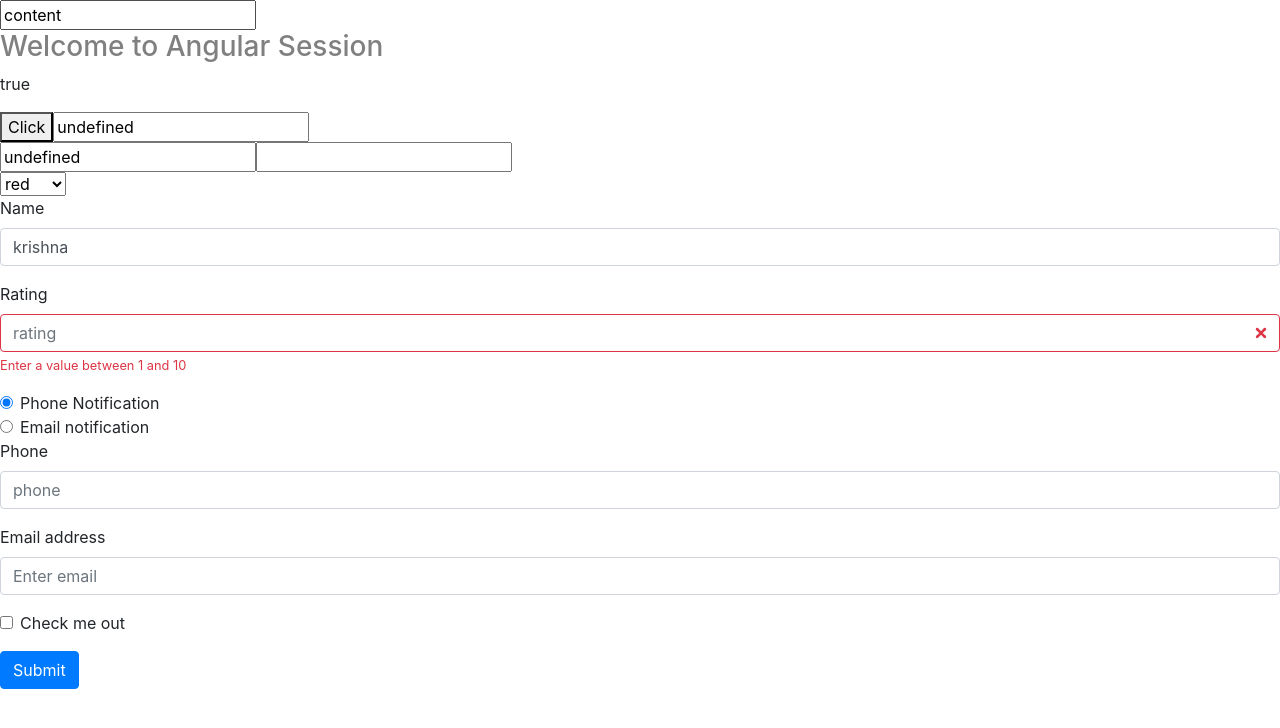
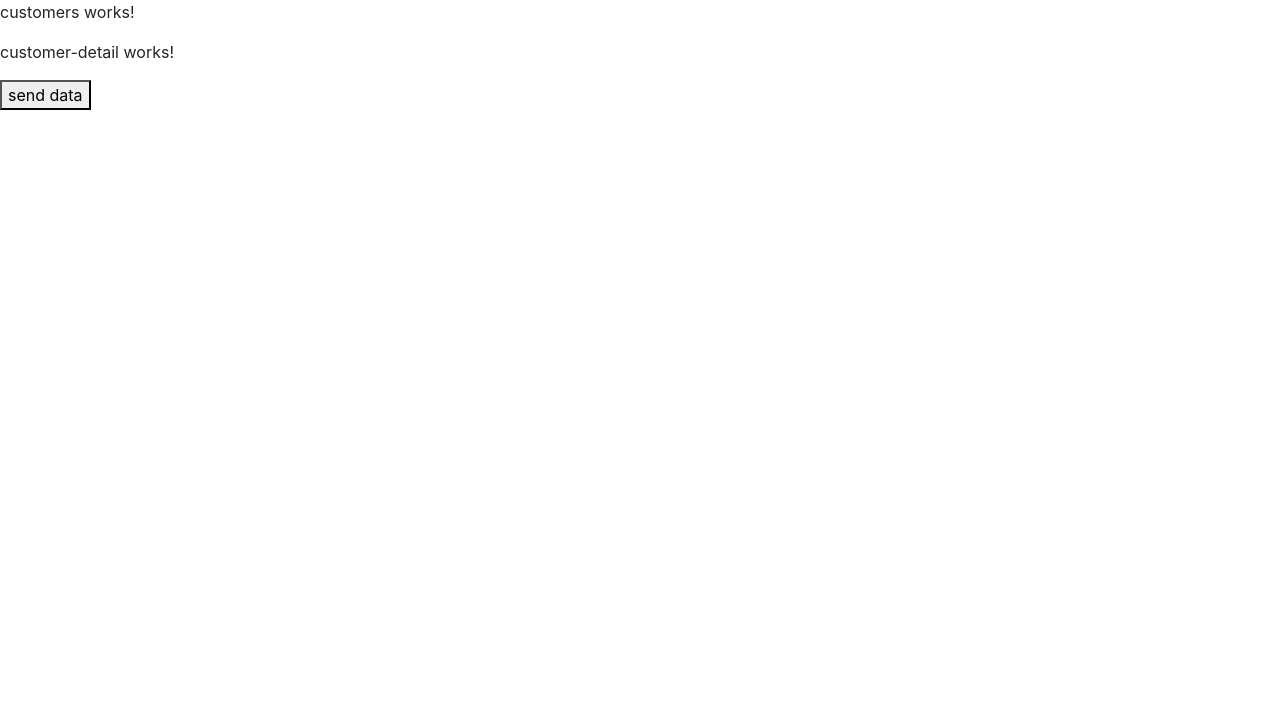
Before and after one commit to kpavankumaar/ngbatch12, an Angular app in the folder angular/basics/: page / in a window 1280 px wide. Shown: the top 728 px of the page. Built offline with nearby package versions, Linux system fonts and the light colour scheme.

Commit message:
communication between components (parent-child)

```diff
--- a/angular/basics/src/app/app.component.html
+++ b/angular/basics/src/app/app.component.html
@@ -1,5 +1,5 @@
 
-<input type="text" #user value="content">
+<!-- <input type="text" #user value="content">
 <h3 [style.color] = 'color'>{{title}} </h3>
 <p >{{ 6 == 2*3}}</p>
 <button (click)='changeColor()'>Click</button>
@@ -13,9 +13,10 @@
         (blur) = 'changeInUserDetails($event.target.value)'
     >
     <input type="text" [(ngModel)] = 'username'>
-</div>
+</div> -->
 <!-- <app-temlate-driven></app-temlate-driven> -->
-<select >
+<!-- <select >
     <option *ngFor= 'let colorVal of arr'>{{colorVal}}</option>
 </select>
-<app-reactiveform></app-reactiveform>
+<app-reactiveform></app-reactiveform> -->
+<app-customers></app-customers>
--- a/angular/basics/src/app/app.component.ts
+++ b/angular/basics/src/app/app.component.ts
@@ -9,9 +9,9 @@
   title = 'Welcome to Angular Session';
   username:string;
   arr = ['red','green','blue'];
-  @ViewChild('user') userElement:ElementRef;
+  //@ViewChild('user') userElement:ElementRef;
   ngOnInit(){
-    console.log(this.userElement.nativeElement.value);
+   // console.log(this.userElement.nativeElement.value);
   }
   color = 'grey';
   changeColor(){
--- a/angular/basics/src/app/app.module.ts
+++ b/angular/basics/src/app/app.module.ts
@@ -5,13 +5,17 @@
 import { AppComponent } from './app.component';
 import { TemlateDrivenComponent } from './temlate-driven/temlate-driven.component';
 import { ReactiveformComponent } from './reactiveform/reactiveform.component';
+import { CustomersComponent } from './customers/customers.component';
+import { CustomerDetailComponent } from './customer-detail/customer-detail.component';
 
 
 @NgModule({
   declarations: [
     AppComponent,
     TemlateDrivenComponent,
-    ReactiveformComponent
+    ReactiveformComponent,
+    CustomersComponent,
+    CustomerDetailComponent
   ],
   imports: [
     BrowserModule,
--- /dev/null
+++ b/angular/basics/src/app/customer-detail/customer-detail.component.html
@@ -0,0 +1,4 @@
+<p>
+  customer-detail works!
+</p>
+<button (click)='sendData()'>send data </button>
--- /dev/null
+++ b/angular/basics/src/app/customer-detail/customer-detail.component.ts
@@ -0,0 +1,25 @@
+import { Component, OnInit, Input, Output, EventEmitter } from '@angular/core';
+
+@Component({
+  selector: 'app-customer-detail',
+  templateUrl: './customer-detail.component.html',
+  styleUrls: ['./customer-detail.component.css']
+})
+export class CustomerDetailComponent implements OnInit {
+  @Input() customerData;
+  @Output() shareData: EventEmitter<number[]> = new EventEmitter();
+  content = [1,2,3,4];
+  sendData(){
+    this.shareData.emit(this.content);
+  }
+
+  constructor() {
+
+  }
+
+
+  ngOnInit() {
+    console.log(this.customerData)
+  }
+
+}
--- /dev/null
+++ b/angular/basics/src/app/customers/customers.component.html
@@ -0,0 +1,4 @@
+<p>
+  customers works!
+</p>
+<app-customer-detail [customerData] = 'data' (shareData)='sharedDataFromChild($event)'></app-customer-detail>
--- /dev/null
+++ b/angular/basics/src/app/customers/customers.component.ts
@@ -0,0 +1,28 @@
+import { Component, OnInit } from '@angular/core';
+
+@Component({
+  selector: 'app-customers',
+  templateUrl: './customers.component.html',
+  styleUrls: ['./customers.component.css']
+})
+export class CustomersComponent implements OnInit {
+  data= [
+    {
+      name:'Ravi',
+    },
+    {
+      name:'Srikanth',
+    },
+    {
+      name:'krishna'
+    }
+  ]
+  constructor() { }
+
+  ngOnInit() {
+
+  }
+  sharedDataFromChild(data){
+    console.log('data', data);
+  }
+}
--- a/angular/basics/src/app/reactiveform/reactiveform.component.html
+++ b/angular/basics/src/app/reactiveform/reactiveform.component.html
@@ -8,7 +8,6 @@
       [ngClass] = '{"is-invalid": rootFormGroup.controls.name?.invalid}'
       aria-describedby="emailHelp"
       placeholder="Name">
-
   </div>
   <div class="form-group">
     <label for="rating">Rating</label>
@@ -59,6 +58,27 @@
       aria-describedby="emailHelp"
       placeholder="Enter email">
   </div>
+  <div formGroupName = 'address'>
+    <div class="form-group">
+      <label for="city">City</label>
+      <input type="text"
+        class="form-control"
+        id="city"
+        formControlName = 'city'
+        [ngClass] = '{"is-invalid": rootFormGroup.get("address.city").invalid}'
+        placeholder="city">
+    </div>
+    <div class="form-group">
+      <label for="name">Name</label>
+      <input type="text"
+        class="form-control"
+        id="state"
+        formControlName = 'state'
+        [ngClass] = '{"is-invalid": rootFormGroup.controls.state?.invalid}'
+        aria-describedby="emailHelp"
+        placeholder="State">
+    </div>
+  </div>
   <div class="form-group form-check">
     <input type="checkbox" class="form-check-input" id="exampleCheck1">
     <label class="form-check-label" for="exampleCheck1">Check me out</label>
--- a/angular/basics/src/app/reactiveform/reactiveform.component.ts
+++ b/angular/basics/src/app/reactiveform/reactiveform.component.ts
@@ -27,29 +27,33 @@
       rating:new FormControl('',[Validators.required,ratingValidation(1,10)]),
       notifymethod: new FormControl('phone'),
       email:new FormControl(),
-      phone:new FormControl()
+      phone:new FormControl(),
+      address: new FormGroup({
+        city: new FormControl('',Validators.required),
+        state:new FormControl('',Validators.required)
+      })
     })
 
   }
   notificationProcess(){
     let chooseNotificationMethod = this.rootFormGroup.get('notifymethod');
+    var phone = this.rootFormGroup.get('phone');
+    var emailCtrl = this.rootFormGroup.get('email');
+    setTimeout(()=>{
 
-    setTimeout(()=>{
-      let phone = this.rootFormGroup.get('phone');
-      let emailCtrl = this.rootFormGroup.get('email');
       console.log('chooseNotificationMethod',chooseNotificationMethod);
       if(chooseNotificationMethod.value === 'phone'){
-        phone.setValidator(['Validators.required']);
-        emailCtrl.clearValidator();
+        phone.setValidators(Validators.required);
+        emailCtrl.clearValidators();
       }else{
         console.log('email form control', emailCtrl);
-        emailCtrl.setValidator(['Validators.required']);
-        phone.clearValidator();
+        emailCtrl.setValidators([Validators.required]);
+        phone.clearValidators();
       }
 
       phone.updateValueAndValidity();
       emailCtrl.updateValueAndValidity();
-    },1);
+    },0);
     console.log('chooseNotificationMethod',chooseNotificationMethod.value);
 
   }
```
Also changed, not shown: angular/basics/src/app/customer-detail/customer-detail.component.css (added), angular/basics/src/app/customers/customers.component.css (added), 2 other files (tests, documents, lock files or other folders).
